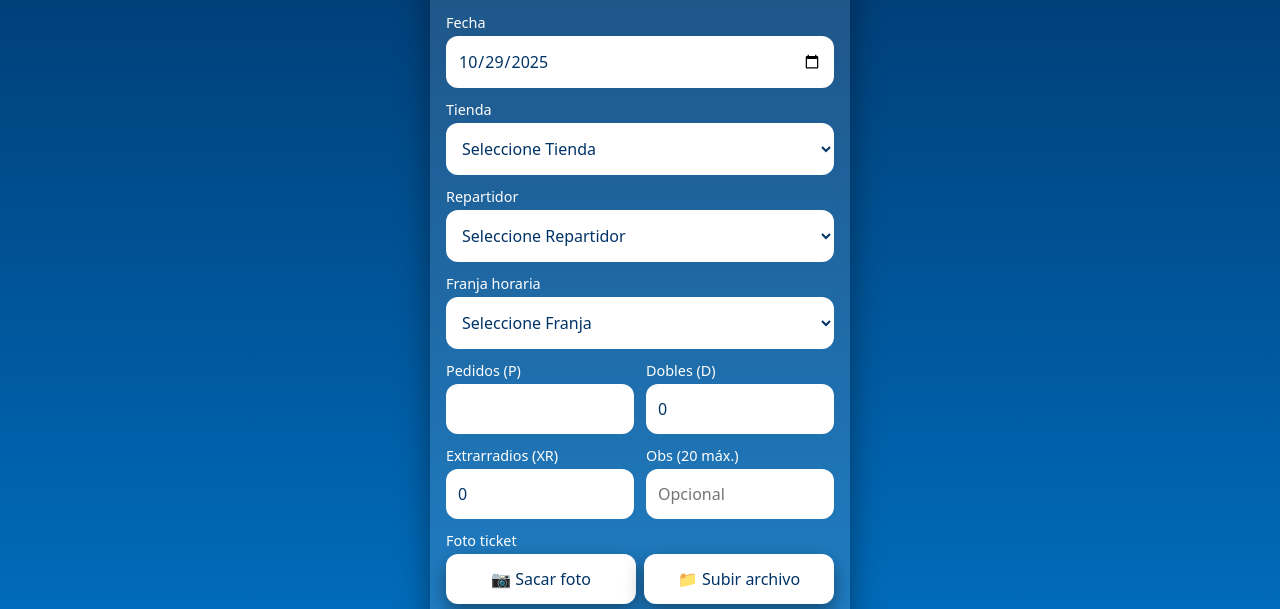
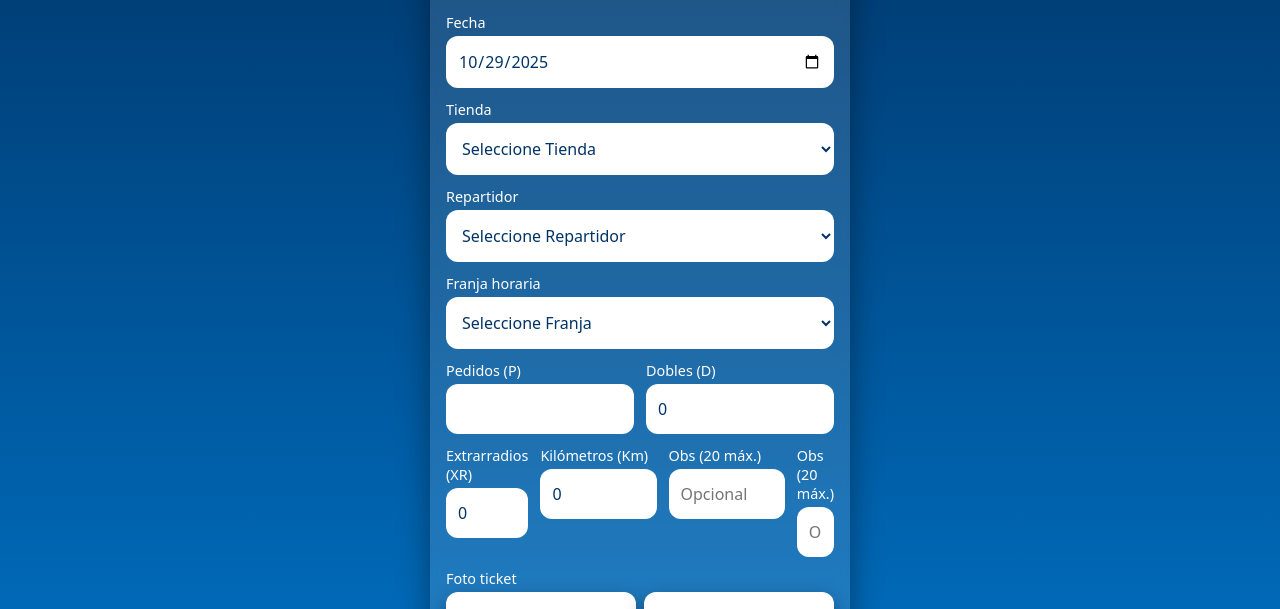
Before and after one commit to coelhocolatino/sad-tickets, a plain HTML site: page index.html in a window 1280 px wide. Shown: the part 181-790 px from the top of the page. Drawn offline with Linux system fonts and the light colour scheme; no server answers.

Commit message:
Add kilometers input field to form

```diff
--- a/index.html
+++ b/index.html
@@ -204,6 +204,17 @@
           <label>Extrarradios (XR)</label>
           <input class="control" type="number" name="xr" min="0" max="12" value="0" required />
         </div>
+      <div class="row-2">
+        <div class="group">
+          <label>Kilómetros (Km)</label>
+          <input class="control" type="number" name="km" id="km" min="0" max="200" value="0" required />
+      </div>
+        <div class="group">
+          <label>Obs (20 máx.)</label>
+          <input class="control" type="text" name="obs" id="obs" maxlength="20" placeholder="Opcional" />
+        </div>
+      </div>
+
         <div class="group">
           <label>Obs (20 máx.)</label>
           <input class="control" type="text" name="obs" maxlength="20" placeholder="Opcional" />
```
